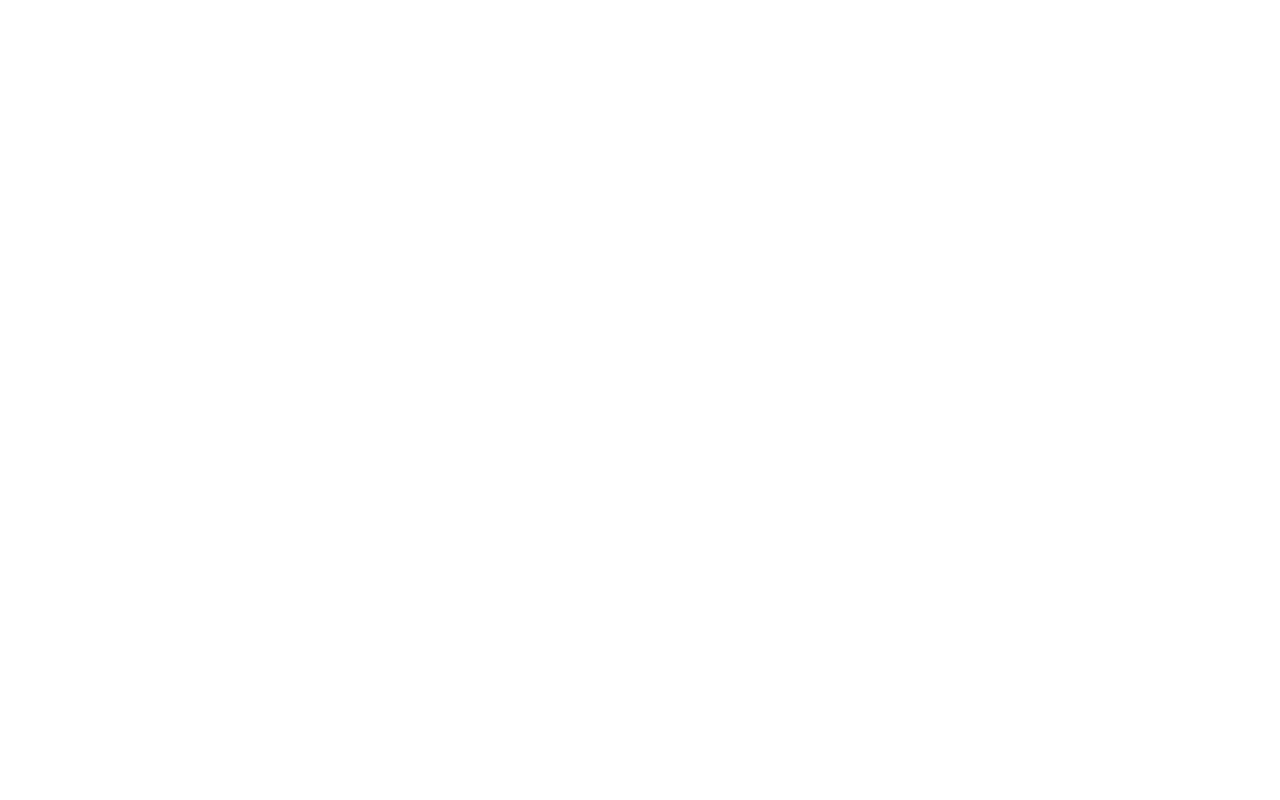
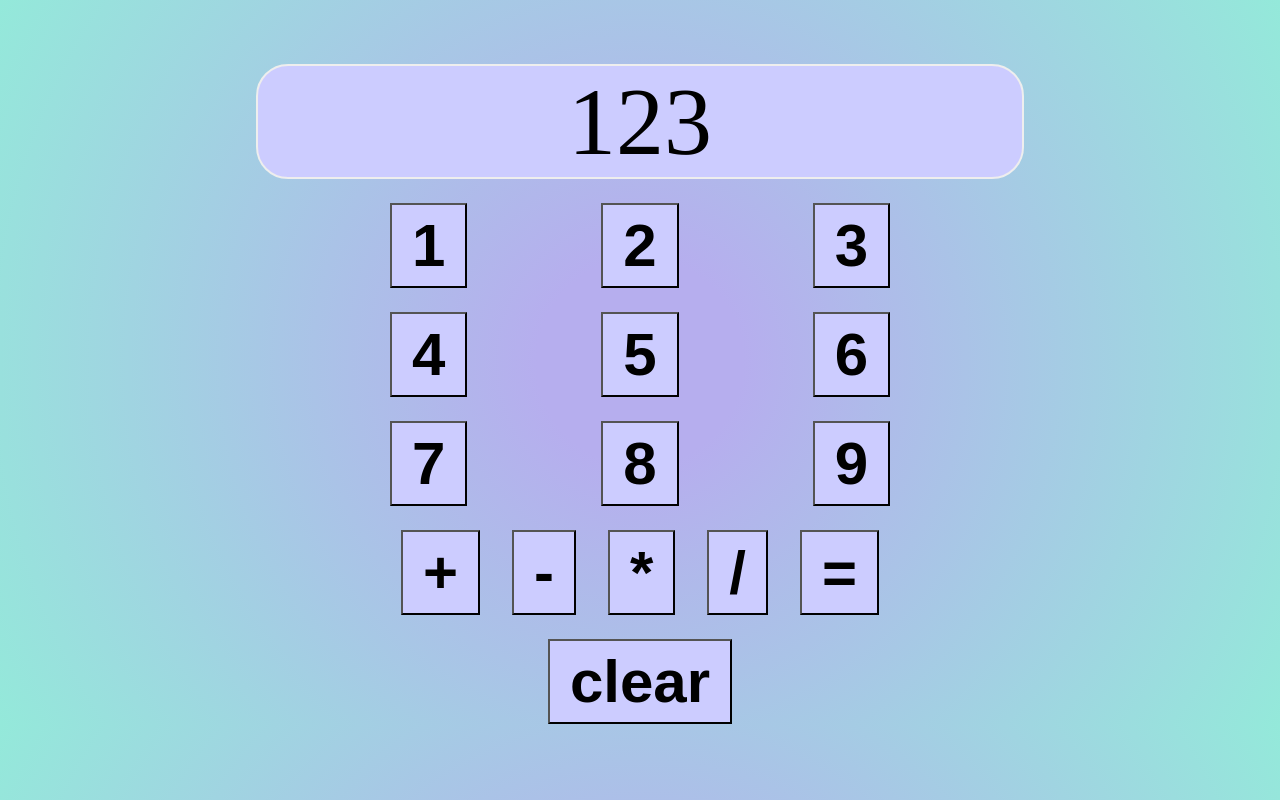
Before and after one commit to Linkslittlefriend/CalculatorJS, a plain HTML site: page index.html in a window 1280 px wide. Drawn offline with Linux system fonts and the light colour scheme.

Commit message:
Flesh out button functionality

```diff
--- a/calculator.css
+++ b/calculator.css
@@ -0,0 +1,47 @@
+* {
+    margin: 0;
+}
+
+body {
+    background: rgb(182,174,238);
+    background: radial-gradient(circle, rgba(182,174,238,1) 14%, rgba(148,233,218,1) 100%);
+}
+
+.calculator {
+    display: flex;
+    justify-content: space-evenly;
+    flex-direction: column;
+    margin-top: 5%;
+    margin-left: 20%;
+    margin-right: 20%;
+    gap:1.5em;
+}
+
+#hud {
+    display: flex;
+    justify-content: center;
+    font-size: 6em;
+    border-radius: 32px;
+    border: 2px solid #eee;
+    background-color: #ccccff;
+}
+
+.btns {
+    display:flex;
+    justify-content: space-evenly;
+}
+
+.oper {
+    display: flex;
+    justify-content: center;
+    gap: 2em;
+}
+
+button {
+    background-color: transparent;
+    border: 2 solid;
+    font-size: 60px;
+    font-weight: bolder;
+    padding: 6px 20px;
+    background-color: #ccccff;
+}
--- a/calculator.js
+++ b/calculator.js
@@ -1,23 +1,45 @@
-function Add(a,b){
-    return a + b;
+function Operate(a,b,op){
+    //convert arrays to strings here, then
+    equations
 }
 
-function Subtract(a,b){
-    return a - b;
+function ClearHUD(){
+    hudClear = false;
+    HUD.textContent = "";
 }
 
-function Multiply(a,b){
-    return a * b;
+function updateValue(digit = "", del = 1){
+    if(hudClear)
+        ClearHUD();
+    first.splice(first.length, del, digit);
+    HUD.textContent += digit;
 }
 
-function Divide(a,b){
-    return a / b;
+function updateOper(oper){
+    operator = oper;
+    HUD.textContent += " " + oper + " ";
 }
 
-function Operate(a,b,op){
-    return Add(a,b);
+const equations = {
+    Add: function(a,b){return a + b;},
+    Subtract: function(a,b){return a - b;},
+    Multiply: function(a,b){return a * b;},
+    Divide: function(a,b){return a / b;}
 }
 
-let first;
-let second;
+let first = [];
+let second = [];
 let operator;
+let hudClear = true;
+
+let digits = document.querySelectorAll(".btns button");
+let operators = document.querySelectorAll(".oper button");
+let HUD = document.querySelector("#hud");
+
+digits.forEach((digit) => {
+    digit.addEventListener("click", ()=>  updateValue(digit.value, 0));
+});
+
+operators.forEach((oper) => {
+    oper.addEventListener("click", ()=>  updateOper(oper.value));
+});
--- a/index.html
+++ b/index.html
@@ -4,11 +4,41 @@
     <meta charset="UTF-8">
     <meta name="viewport" content="width=device-width, initial-scale=1.0">
     <title>Browser Calculator</title>
+    <link rel="stylesheet" href="calculator.css">
     <script type="text/javascript" src="calculator.js" defer>
 
     </script>
 </head>
 <body>
-
+    <div class = "calculator">
+        <div id = "hud">
+            123
+        </div>
+        <div class = "btns">
+            <button id ="dig1" value="1">1</button>
+            <button id ="dig2" value="2">2</button>
+            <button id ="dig3" value="3">3</button>
+        </div>
+        <div class = "btns">
+            <button id ="dig4" value="4">4</button>
+            <button id ="dig5" value="5">5</button>
+            <button id ="dig6" value="6">6</button>
+        </div>
+        <div class = "btns">
+            <button id ="dig7" value="7">7</button>
+            <button id ="dig8" value="8">8</button>
+            <button id ="dig9" value="9">9</button>
+        </div>
+        <div class = "oper">
+            <button id ="operp" value="+">+</button>
+            <button id ="operM" value="-">-</button>
+            <button id ="operT" value="*">*</button>
+            <button id ="operD" value="/">/</button>
+            <button id ="operE" value="=">=</button>
+        </div>
+        <div class="oper">
+            <button>clear</button>
+        </div>
+    </div>
 </body>
 </html>
```
Also changed, not shown: 1 other file.
